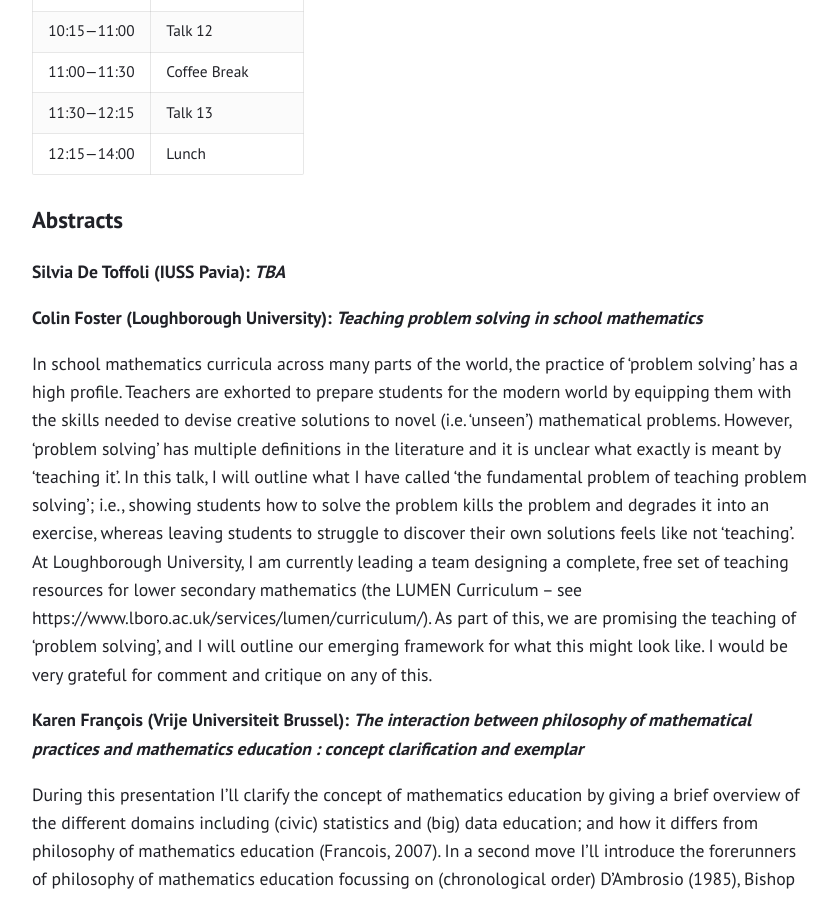
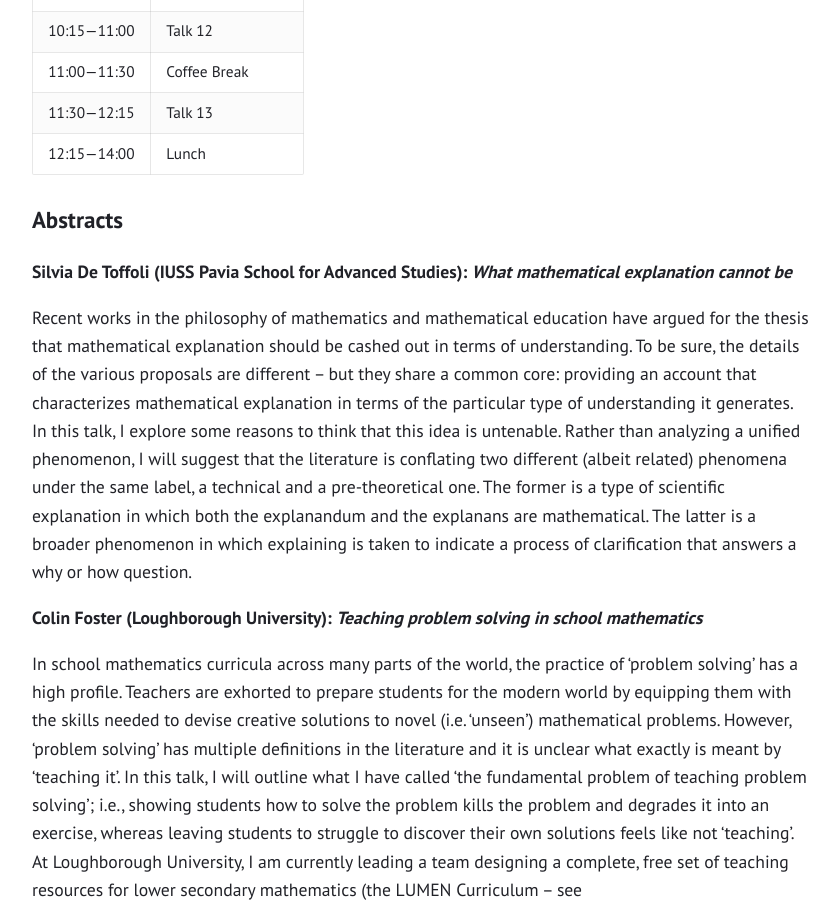
Before and after one commit to yhamami/mathed-pmp-workshop, a Jekyll site: the page built from program.md, in a window 1280 px wide and 900 px high, scrolled down 1573 px. Shown: the whole window, without its empty margins (219-1058 px from the left). Built offline with Jekyll 4.4.1, drawn with Linux system fonts in a browser that asks for light colours.

Commit message:
fix:program

```diff
--- a/program.md
+++ b/program.md
@@ -52,7 +52,9 @@ layout: page
 
 # Abstracts
 
-**Silvia De Toffoli (IUSS Pavia): _TBA_**
+**Silvia De Toffoli (IUSS Pavia School for Advanced Studies): _What mathematical explanation cannot be_**
+
+Recent works in the philosophy of mathematics and mathematical education have argued for the thesis that mathematical explanation should be cashed out in terms of understanding.  To be sure, the details of the various proposals are different – but they share a common core: providing an account that characterizes mathematical explanation in terms of the particular type of understanding it generates.  In this talk, I explore some reasons to think that this idea is untenable.  Rather than analyzing a unified phenomenon, I will suggest that the literature is conflating two different (albeit related) phenomena under the same label, a technical and a pre-theoretical one.  The former is a type of scientific explanation in which both the explanandum and the explanans are mathematical.  The latter is a broader phenomenon in which explaining is taken to indicate a process of clarification that answers a why or how question.
 
 **Colin Foster (Loughborough University): _Teaching problem solving in school mathematics_**
 
```
Also changed, not shown: index.md (+1 -1 lines).
